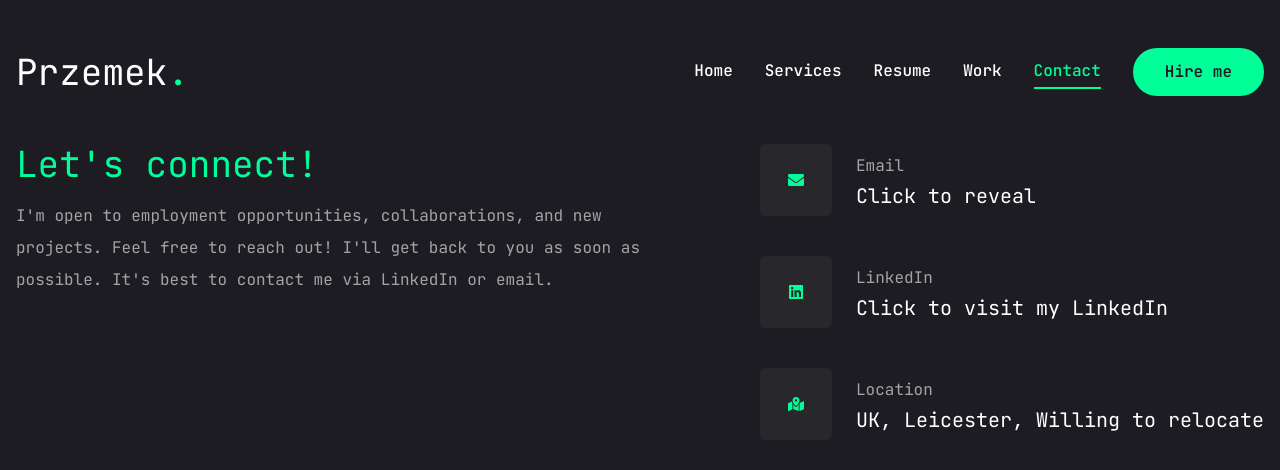
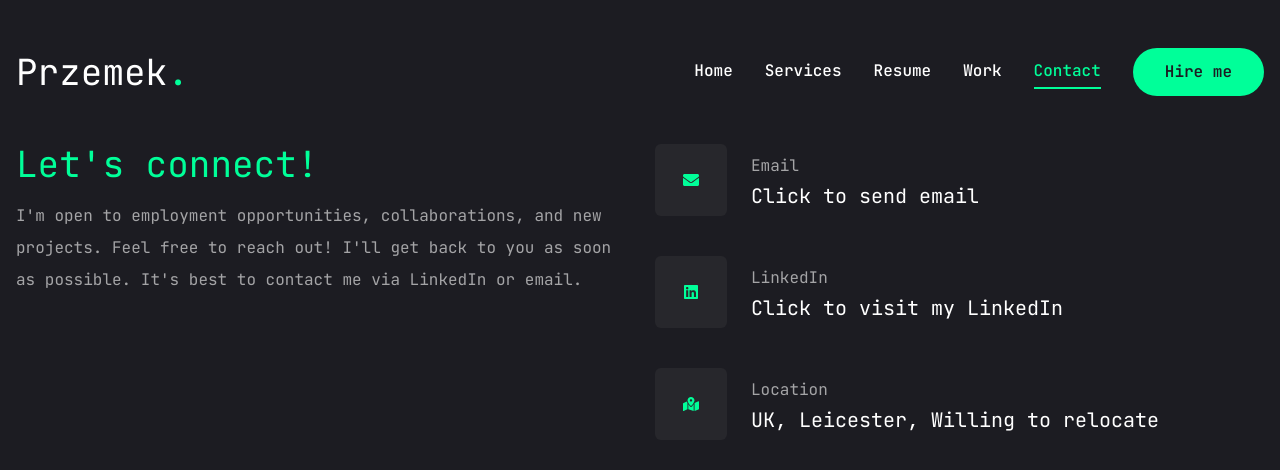
Before and after one commit to przemekw-dev/portfolioWeb, a Next.js app: page /contact in a window 1280 px wide. Shown: the top 470 px of the page. Built offline with nearby package versions, Linux system fonts and the light colour scheme.

Commit message:
Fix email

```diff
--- a/app/contact/page.tsx
+++ b/app/contact/page.tsx
@@ -1,6 +1,6 @@
 "use client";
 
-import React, { useState } from "react";
+import React from "react";
 import { Button } from "@/components/ui/button";
 import { Input } from "@/components/ui/input";
 import { Textarea } from "@/components/ui/textarea";
@@ -21,6 +21,7 @@ import {
 } from "react-icons/fa";
 import { motion } from "framer-motion";
 import Link from "next/link";
+import RevealEmail from "@/components/RevealEmail";
 
 const info = [
   // {
@@ -31,13 +32,13 @@ const info = [
   {
     icon: <FaEnvelope />,
     title: "Email",
-    description: "przemwaliszka@gmail.com",
+    description: "cHJ6ZW13YWxpc3prYUBnbWFpbC5jb20=",
   },
   {
     icon: <FaLinkedin />,
     title: "LinkedIn",
     description: "Click to visit my LinkedIn",
-    link: "https://www.linkedin.com/in/przemwaliszka/",
+    link: "aHR0cHM6Ly93d3cubGlua2VkaW4uY29tL2luL3ByemVtd2FsaXN6a2Ev",
   },
   {
     icon: <FaMapMarkedAlt />,
@@ -47,8 +48,6 @@ const info = [
 ];
 
 const page = () => {
-  const [isEmailRevealed, setIsEmailRevealed] = useState(false);
-
   return (
     <motion.section
       initial={{ opacity: 0 }}
@@ -58,9 +57,9 @@ const page = () => {
       }}
     >
       <div className="container mx-auto">
-        <div className="flex flex-col xl:flex-row gap-[30px]">
+        <div className="grid grid-cols-1 xl:grid-cols-2 gap-[30px]">
           {/* form */}
-          <div className="xl:w-[54%] order-2 xl:order-none">
+          <div className="order-2 xl:order-none">
             <h3 className="text-4xl text-accent pb-4">Let's connect!</h3>
             <p className="text-white/60">
               I'm open to employment opportunities, collaborations, and new
@@ -107,7 +106,7 @@ const page = () => {
           </div>
 
           {/* info */}
-          <div className="flex-1 flex items-center xl:justify-end order-1 xl:order-none mb-8 xl:mb-0">
+          <div className="flex-1 flex items-center order-1 xl:order-none mb-8 xl:mb-0">
             <ul className="flex flex-col gap-10">
               {info.map((item, index) => {
                 return (
@@ -121,30 +120,22 @@ const page = () => {
                         <h3 className="text-xl">{item.description}</h3>
                       ) : item.title === "LinkedIn" ? (
                         <Link
-                          href={item.link}
+                          href={item.link ? atob(item.link) : "#"}
                           target="_blank"
                           className="hover:text-accent transition-all duration-300"
                         >
                           <h3 className="text-xl">{item.description}</h3>
                         </Link>
                       ) : (
-                        <h3 className="text-xl">
-                          {isEmailRevealed ? (
-                            <a
-                              href={`mailto:${item.description}`}
-                              className="hover:text-accent transition-all duration-300"
-                            >
-                              {item.description}
-                            </a>
-                          ) : (
-                            <button
-                              onClick={() => setIsEmailRevealed(true)}
-                              className="hover:text-accent transition-all duration-300"
-                            >
-                              Click to reveal
-                            </button>
-                          )}
-                        </h3>
+                        <>
+                          <RevealEmail
+                            hiddenText={item.description}
+                            promptText="Click to send email"
+                          />
+                          <div style={{ display: "none" }}>
+                            <p>przemekOfficialEmailForBusiness@gmail.com</p>
+                          </div>
+                        </>
                       )}
                     </div>
                   </li>
--- a/app/page.tsx
+++ b/app/page.tsx
@@ -41,8 +41,6 @@ const Home = () => {
             <div className="flex flex-col xl:flex-row items-center gap-8">
               <Link
                 href="/resume"
-                // variant="outline"
-                // size="lg"
                 className="uppercase flex items-center border-2 p-1 px-5 rounded-full border-accent text-accent hover:bg-accent hover:text-primary hover:transation-all duration-500"
               >
                 <span>View my Resume</span>
--- /dev/null
+++ b/components/RevealEmail.tsx
@@ -0,0 +1,26 @@
+import React from "react";
+
+interface RevealEmailProps {
+  hiddenText: string;
+  promptText: string;
+}
+
+const RevealEmail: React.FC<RevealEmailProps> = ({
+  hiddenText,
+  promptText,
+}) => {
+  const decodedEmail = atob(hiddenText);
+
+  return (
+    <h3 className="text-xl">
+      <a
+        href={`mailto:${decodedEmail}`}
+        className="hover:text-accent transition-all duration-300"
+      >
+        {promptText}
+      </a>
+    </h3>
+  );
+};
+
+export default RevealEmail;
--- a/components/ui/Socials.tsx
+++ b/components/ui/Socials.tsx
@@ -6,11 +6,11 @@ import { FaGithub, FaLinkedin } from "react-icons/fa";
 const socials = [
   {
     icon: <FaGithub />,
-    path: "https://github.com/przemekw-dev",
+    path: "aHR0cHM6Ly9naXRodWIuY29tL3ByemVtZWt3LWRldg==",
   },
   {
     icon: <FaLinkedin />,
-    path: "https://www.linkedin.com/in/przemwaliszka/",
+    path: "aHR0cHM6Ly93d3cubGlua2VkaW4uY29tL2luL3ByemVtd2FsaXN6a2Ev",
   },
 ];
 
@@ -28,7 +28,7 @@ const Socials = ({
           <Link
             legacyBehavior
             key={index}
-            href={social.path}
+            href={atob(social.path)}
             className={iconStyles}
           >
             <a href="noreferrer" target="_blank" className={iconStyles}>
```
